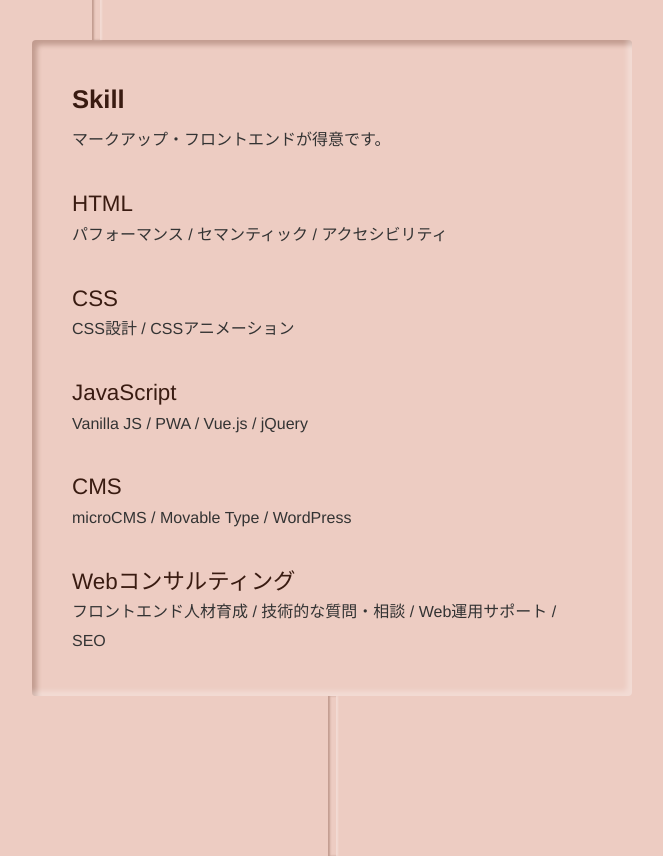
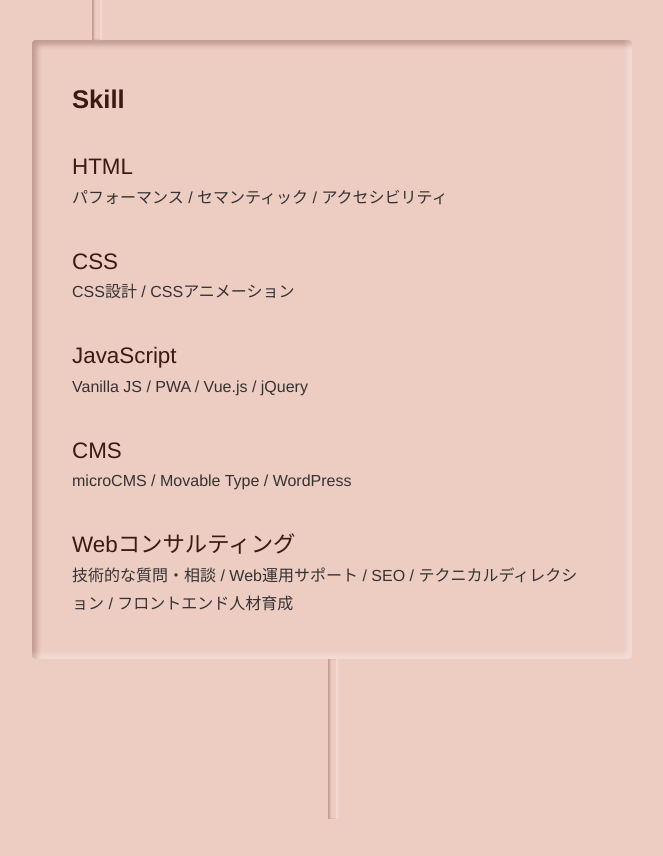
Before and after one commit to chinen-octtn/chi-portfolio, a Vue app: page / in a window 1280 px wide. Shown: the part 1300-2156 px from the top of the page, without its empty margins (308-971 px from the left). After the commit the page ends 2119 px from the top, so only its background shows below. Built offline with nearby package versions, Linux system fonts and the light colour scheme.

Commit message:
mod: TOP原稿修正

```diff
--- a/src/components/pages/Top.vue
+++ b/src/components/pages/Top.vue
@@ -30,7 +30,6 @@
     </Section>
     <Section block="true">
       <Heading level="2" label="Skill" />
-      <Text text="マークアップ・フロントエンドが得意です。" />
 
       <Section>
         <Heading level="3" label="HTML" />
@@ -51,7 +50,7 @@
       <Section>
         <Heading level="3" label="Webコンサルティング" />
         <Text
-          text="フロントエンド人材育成 / 技術的な質問・相談 / Web運用サポート / SEO"
+          text="技術的な質問・相談 / Web運用サポート / SEO / テクニカルディレクション / フロントエンド人材育成"
         />
       </Section>
     </Section>
```
